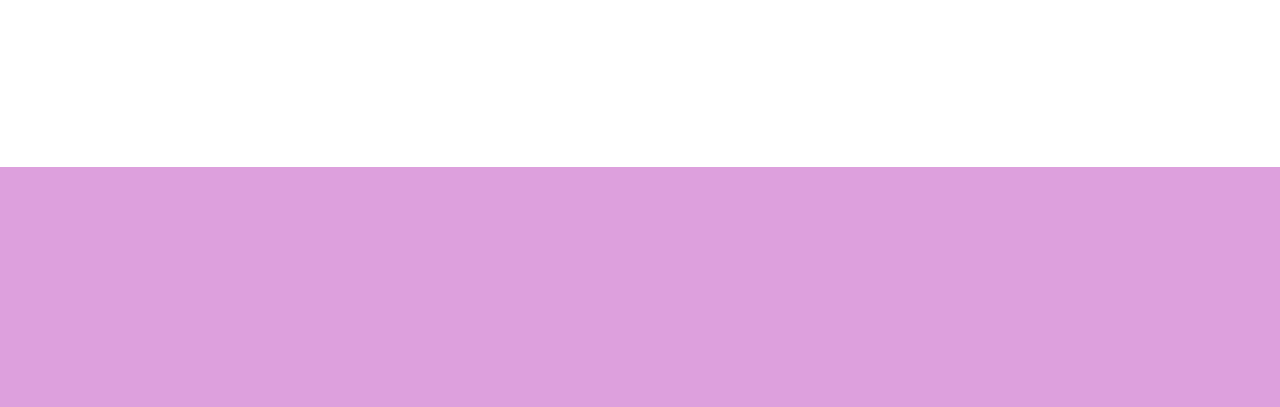
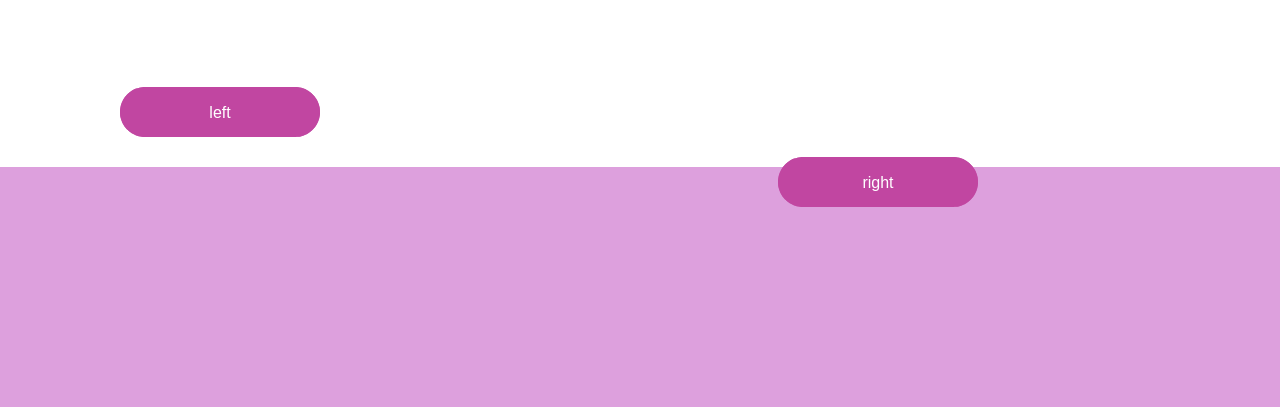
Before and after one commit to Cheulgi/portfolio, a plain HTML site: page test.html in a window 1280 px wide. Shown: the part 393-800 px from the top of the page. Drawn offline with nearby package versions, Linux system fonts and the light colour scheme; animation ran at ten frames a second.

Commit message:
button fixes

```diff
--- a/css/profileCard.css
+++ b/css/profileCard.css
@@ -7,13 +7,6 @@ body{
   padding: 50px;
   text-align: center;
 
-  height: 100vh;
-  background: linear-gradient(
-    white 0%
-    white 75%,
-    plum 75%,
-    plum 100%
-  );
 
 }
 .containers{
@@ -24,6 +17,7 @@ body{
   border-radius: 50%;
   transition: all 0.3s ease-in-out;
   box-shadow: 0px 1px 5px 0px rgba(0,0,0,0.3);
+
   background: linear-gradient(45deg, #ca4dc0, plum);
 }
 .containers:hover{
--- a/css/style.css
+++ b/css/style.css
@@ -7,3 +7,21 @@ body{
     plum 100%
     )
 }
+
+.container{
+  align-content: space-between;
+  align-items: center;
+}
+
+#buttonOne{
+  padding: 200px;
+  position: fixed; bottom: 100px;
+}
+
+#buttonTwo{
+  position: fixed;
+  padding: 20px;
+  bottom: 200px;
+  left: 100 px;
+  float: left;
+}
--- a/test.html
+++ b/test.html
@@ -57,17 +57,26 @@
 
 
    <!-- buttons -->
+   <div id="buttonOne">
+      <div class="row">
+         <div class="position-fixed">
+            <a href="info.html">
+               <svg class="liquid-button" data-color1="#cb60b3" data-color2="#c146a1" data-color3="#db36a4"
+                  data-text="right">
+               </svg>
+            </a>
+         </div>
+      </div>
+   </div>
 
-   <div class="row d-flex justify-content-center">
-      <div class="position-fixed">
-         <div class="position-absolute top-100 start-0 translate-middle">
-            <div class="col-12 col-md-8">.col-12 .col-md-8</div>
-            <button>
+   <div id="buttonTwo">
+      <div class="row">
+         <div>
+            <a href="info.html">
                <svg class="liquid-button" data-color1="#cb60b3" data-color2="#c146a1" data-color3="#db36a4"
-                  data-text="More">
-                  <a href="info.html">click</a>
+                  data-text="left">
                </svg>
-            </button>
+            </a>
          </div>
       </div>
    </div>
```
Also changed, not shown: testingInfo.html (added, +13 -0 lines). Lines whose indentation alone changed are shown as unchanged.
